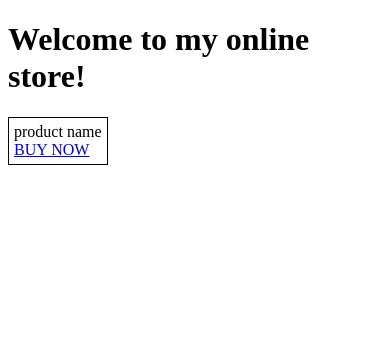
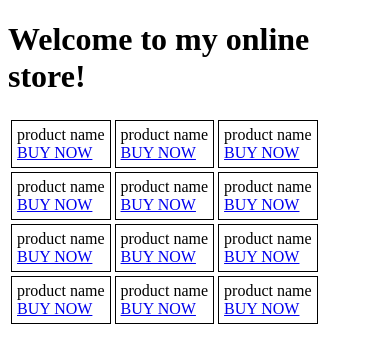
Before and after one commit to jaydpather/NextJS-demo-app, a Next.js app: page / in a window 390 px wide. Shown: the top 362 px of the page. Built offline with nearby package versions, Linux system fonts and the light colour scheme.

Commit message:
v0 product grid
HTML table.
props specify width and height.
NOT responsive.
hardcoded product name

```diff
--- /dev/null
+++ b/components/ProductGrid.js
@@ -0,0 +1,30 @@
+import Product from "./Product";
+
+function createArray(length){
+    var retVal = [];
+
+    for(var i=0; i<length; i++){
+        retVal[i] = i;
+    }
+
+    return retVal;
+}
+
+
+export default function ProductGrid(props){
+    return(
+        <table>
+            <tbody>
+                {createArray(props.height).map(x =>
+                <tr>
+                    {createArray(props.width).map(x =>
+                    <td>
+                        <Product />
+                    </td>
+                    )}
+                </tr>
+                )}
+            </tbody>
+        </table>
+    );
+}
--- a/pages/index.js
+++ b/pages/index.js
@@ -1,8 +1,7 @@
-import { Route, Link, Switch } from "react-router-dom";
-import { Redirect } from 'react-router'
+import { Route, Switch } from "react-router-dom";
 
-import Product from '../components/Product'
 import PurchaseComplete from '../components/PurchaseComplete'
+import ProductGrid from "../components/ProductGrid";
 
 
 function Status({ code, children }) {
@@ -33,7 +32,7 @@ function App() {
       </nav>
 
       <Switch>
-        <Route path="/" exact component={Product} />
+        <Route path="/" exact render={(props) => <ProductGrid {...props} height={4} width={3} />} />
         <Route path="/purchaseComplete/" component={PurchaseComplete} />
         <Route component={NotFound}/>
       </Switch>
```
